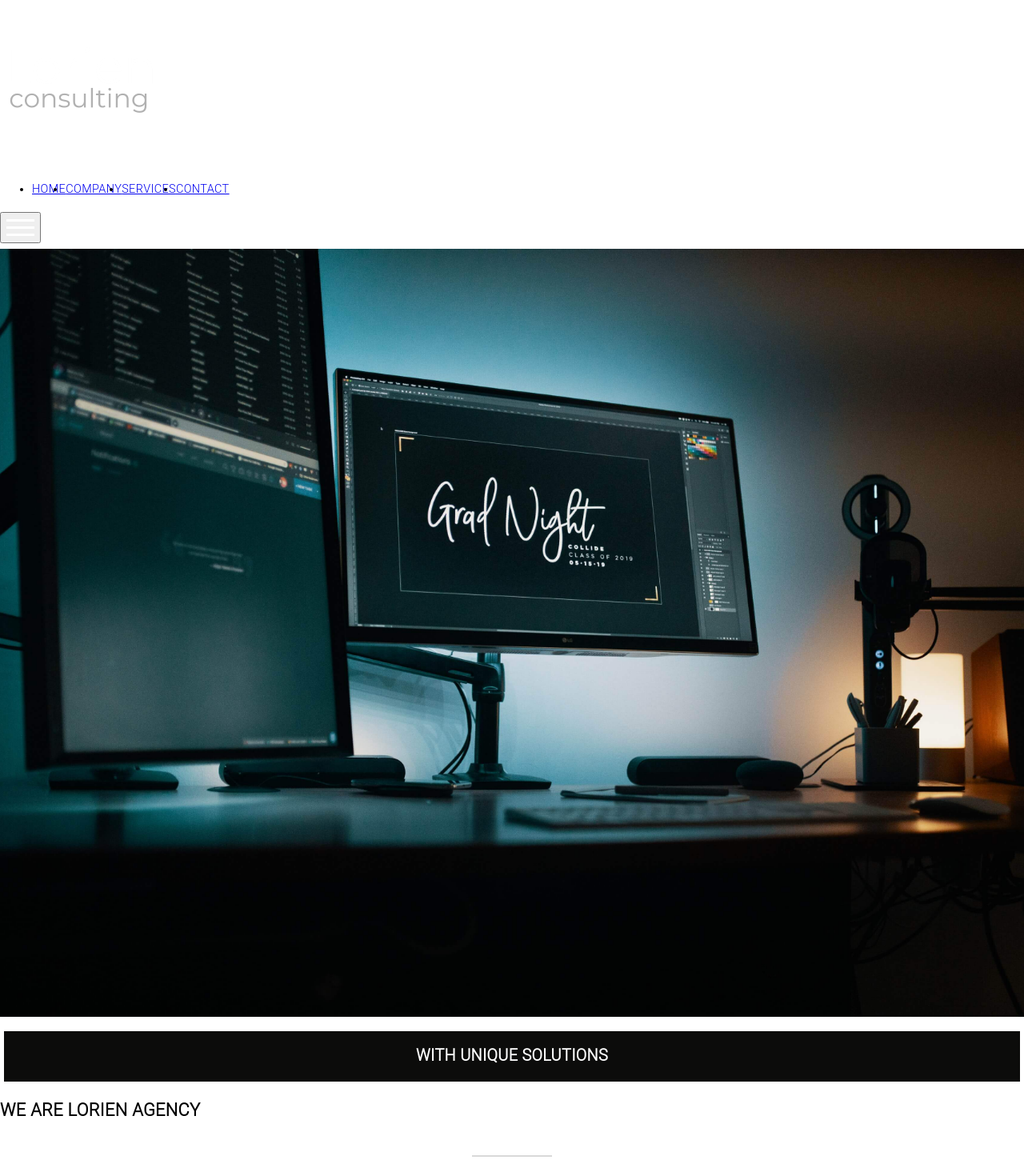
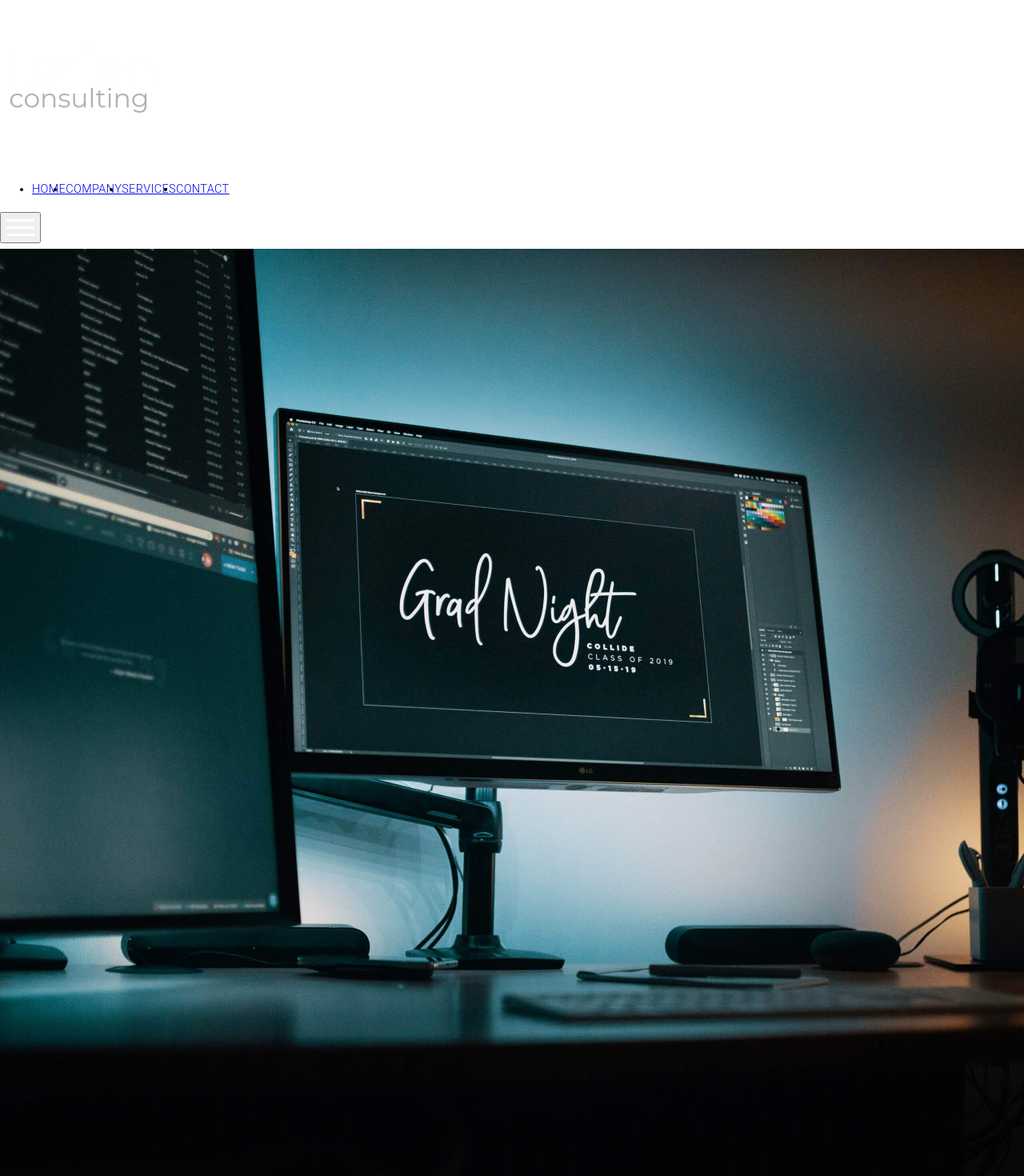
Before and after one commit to CanoxG/My-Web, a Next.js app: page / in a window 1280 px wide. Shown: the top 1470 px of the page at 80% size. Built offline with nearby package versions, Linux system fonts and the light colour scheme.

Commit message:
performance update

```diff
--- a/components/footer/Footer.js
+++ b/components/footer/Footer.js
@@ -3,7 +3,7 @@ import Social from "../list/Social";
 
 export default function Footer() {
   return (
-    <footer className="flex flex-row p-6 justify-center items-center bg-black text-white">
+    <footer className="flex flex-row p-5 mt-20 justify-center items-center bg-black text-white">
       <Social />
     </footer>
   );
--- a/components/header/Header.js
+++ b/components/header/Header.js
@@ -7,8 +7,8 @@ export default function Header({ children }) {
       <Image
         src={"/images/background.jpeg"}
         layout="responsive"
-        width="100%"
-        height="75%"
+        width="80%"
+        height="80%"
         objectFit={"cover"}
         placeholder={"blur"}
         blurDataURL={"/images/background.jpeg"}
--- a/components/post/Process.js
+++ b/components/post/Process.js
@@ -8,7 +8,7 @@ export default function Process({ children }) {
       style={{ backgroundImage: 'url("/images/screen.jpeg")' }}
     >
       <Section>
-        <div className="bg-slate-300 opacity-80 ">
+        <div className="bg-amber-50 opacity-80 ">
           <h2 className="pt-4 text-center font-black font-sans text-lx text-black">
             PROJECT DESIGN & DEVELOPMENT PROCESS
           </h2>
--- a/components/section/Section.js
+++ b/components/section/Section.js
@@ -2,7 +2,7 @@ import React from "react";
 
 export default function Section({ children }) {
   return (
-   <section className='container mx-auto mb-20'>
+   <section className='container mx-auto mt-20'>
      {children}
    </section>
   );
--- a/components/separator/Separator.module.css
+++ b/components/separator/Separator.module.css
@@ -2,7 +2,7 @@
   width: 100%;
   text-align: center;
   padding-top: 10px;
-  padding-bottom: 10px;
+  padding-bottom: 20px;
 }
 
 .line span {
--- a/styles/globals.css
+++ b/styles/globals.css
@@ -7,7 +7,7 @@ html, body {
     letter-spacing: 0.025rem;
     font-family: "Roboto Light";
     overflow-x: hidden;
-    transition: all 0.3s linear 0.3ms;
+    transition: all 0.4s linear 0.4ms;
     scroll-behavior: smooth;
 
 
```
Also changed, not shown: pages/contact/Contact.js (+6 -3 lines).
